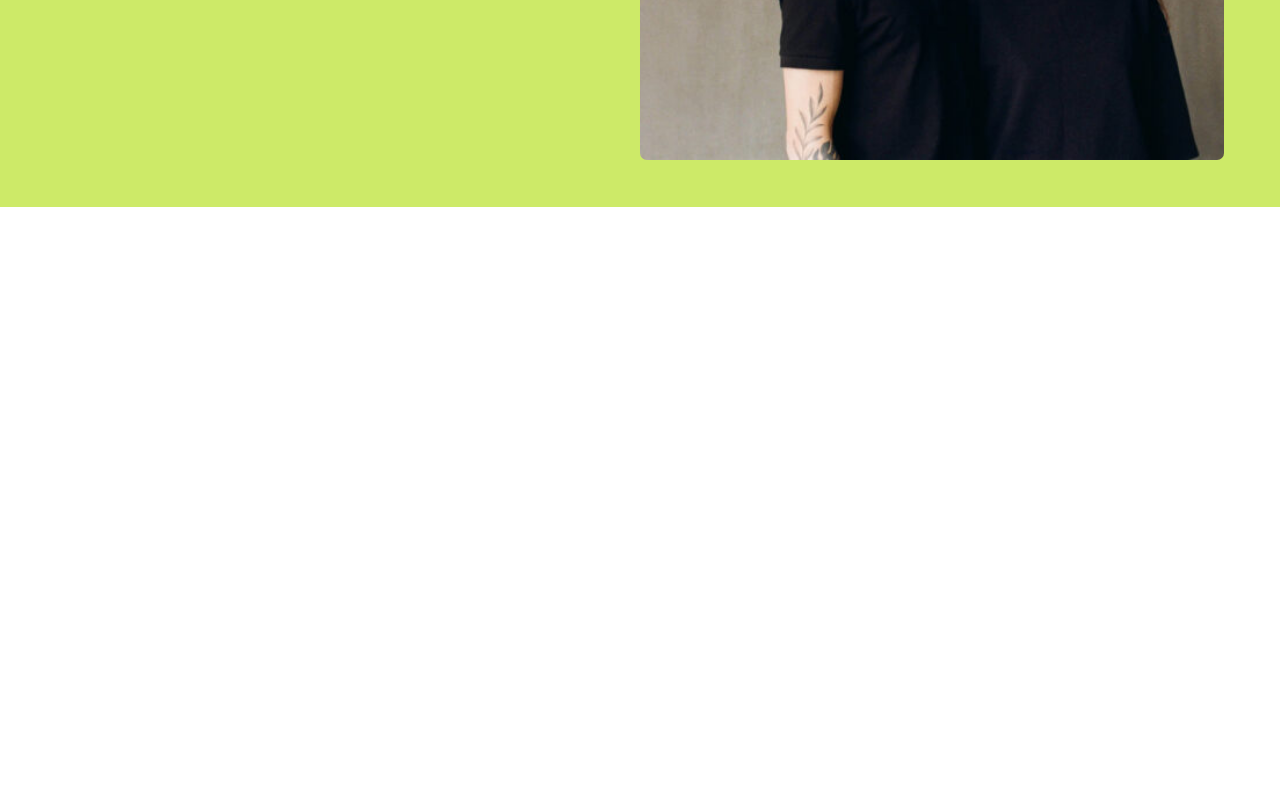
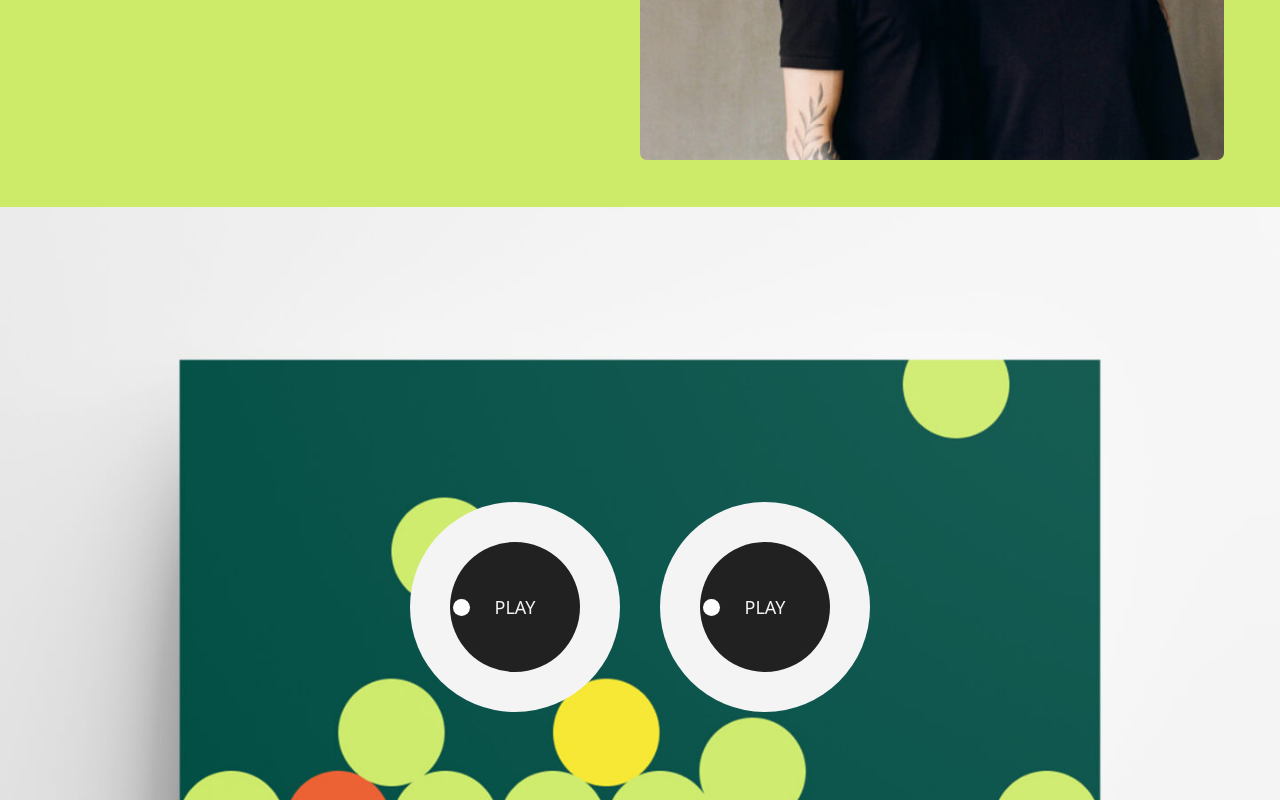
Before and after one commit to AmanMandal7/Ochi.design--Clone, a React (Vite) app: page / in a window 1280 px wide. Shown: the part 2000-2800 px from the top of the page. Before the commit the page ends 2207 px from the top, so only its background shows below. Built offline with nearby package versions, Linux system fonts and the light colour scheme.

Commit message:
Done with the eye creation

```diff
--- a/src/App.jsx
+++ b/src/App.jsx
@@ -3,6 +3,7 @@ import Navbar from './components/Navbar'
 import LandingPage from './components/LandingPage'
 import Marquee from './components/Marquee'
 import About from './components/About'
+import Eyes from './components/Eyes'
 
 const App = () => {
   return (
@@ -11,6 +12,7 @@ const App = () => {
       <LandingPage/>
       <Marquee/>
       <About/>
+      <Eyes/>
     </div>
   )
 }
--- /dev/null
+++ b/src/components/Eyes.jsx
@@ -0,0 +1,31 @@
+import React from 'react'
+
+const Eyes = () => {
+  return (
+    <div className='eyes w-full h-screen cursor-pointer'>
+        <div className="relative w-full h-full bg-cover bg-center bg-[url('src/assets/eyes.jpg')]">
+            <div className="absolute flex gap-[40px] top-1/2 left-1/2 translate-x-[-50%] translate-y-[-50%]">
+
+                <div className="circle-1 w-[210px] h-[210px] flex justify-center items-center rounded-full bg-[#F4F4F4]">
+                    <div className="black-circle relative overflow-hidden w-[130px] h-[130px] flex justify-center items-center rounded-full bg-[#212121] text-[#F4F4F4] text-[18px]">PLAY
+                        <div className="line absolute w-full h-[17px]">
+                            <div className="w-[17px] h-[17px] rounded-full bg-[white] ml-[3px]"></div>
+                        </div>
+                    </div>
+                </div>
+
+                <div className="circle-1 w-[210px] h-[210px] flex justify-center items-center rounded-full bg-[#F4F4F4]">
+                    <div className="black-circle relative overflow-hidden w-[130px] h-[130px] flex justify-center items-center rounded-full bg-[#212121] text-[#F4F4F4] text-[18px]">PLAY
+                        <div className="line absolute w-full h-[17px]">
+                            <div className="w-[17px] h-[17px] rounded-full bg-[white] ml-[3px]"></div>
+                        </div>
+                    </div>
+                </div>
+
+            </div>
+        </div>
+    </div>
+  )
+}
+
+export default Eyes
```
Also changed, not shown: src/assets/eyes.jpg (renamed from src/assets/eyes.img.jpg).
